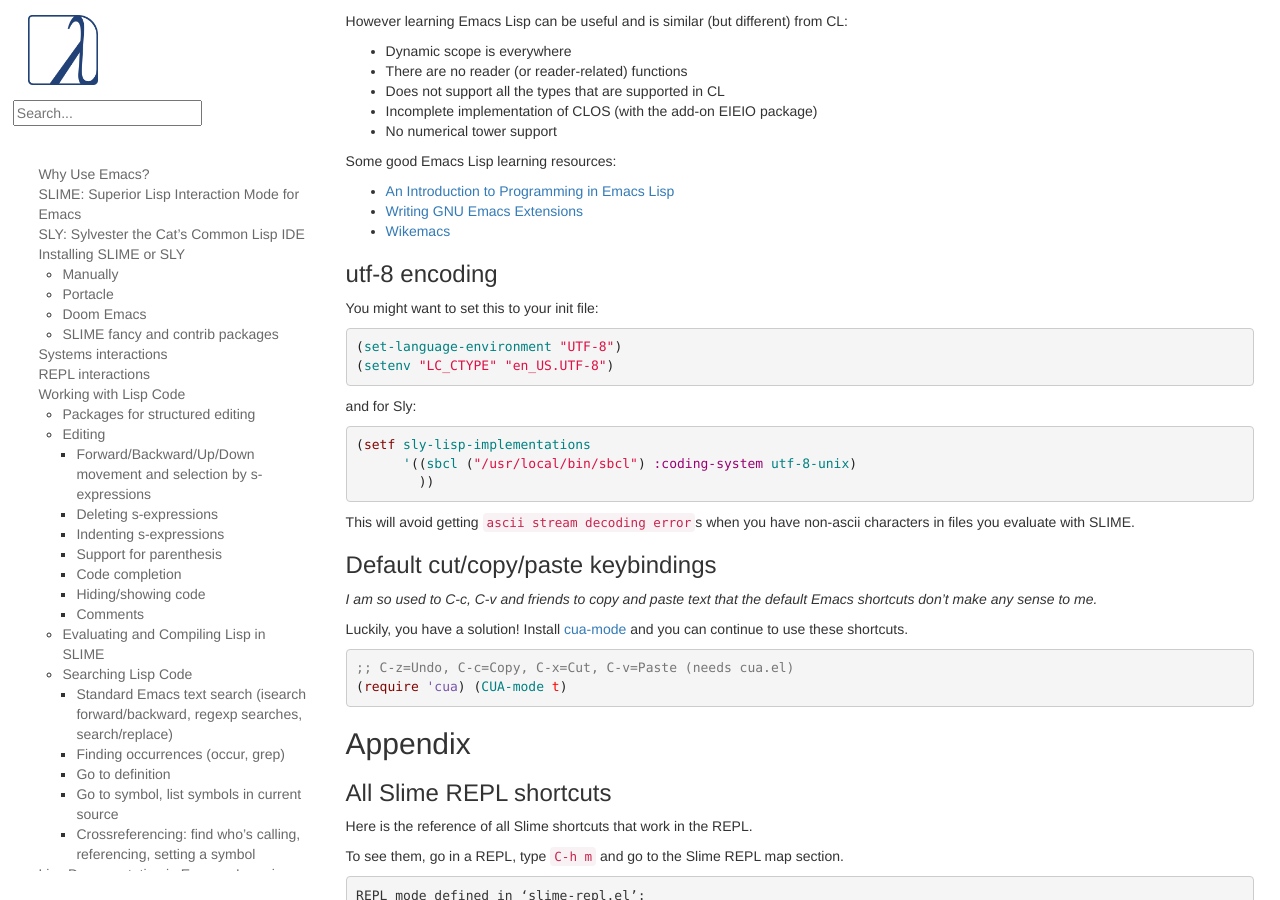
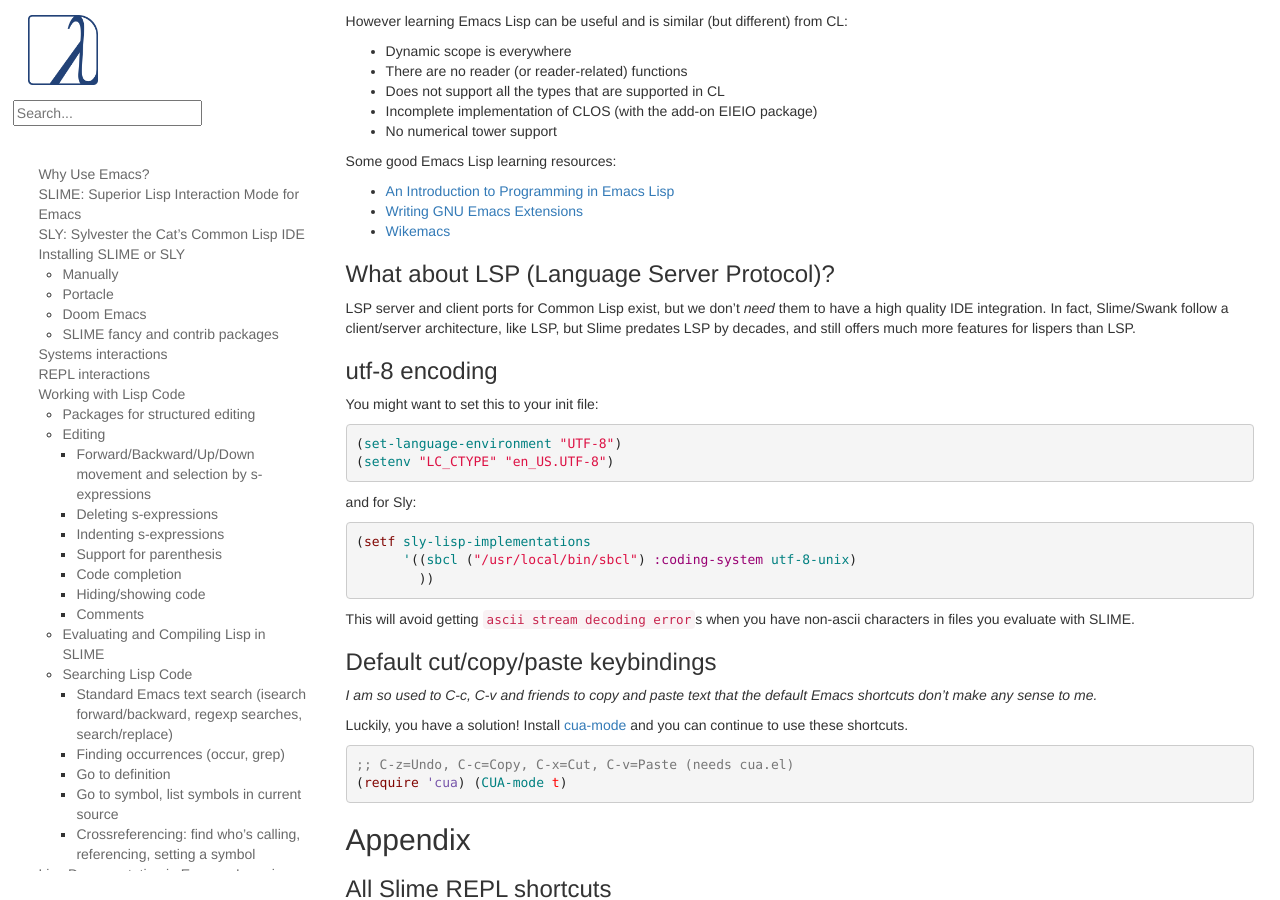
Before and after one commit to LispCookbook/cl-cookbook, a Jekyll site: the page built from emacs-ide.md, in a window 1280 px wide and 900 px high, scrolled down 13947 px. Built offline with Jekyll 4.4.1, drawn with Linux system fonts in a browser that asks for light colours.

Commit message:
emacs: FAQ: LSP?

```diff
--- a/emacs-ide.md
+++ b/emacs-ide.md
@@ -802,6 +802,10 @@
 *   [Writing GNU Emacs Extensions](http://www.oreilly.com/catalog/gnuext/)
 *   [Wikemacs](http://wikemacs.org/wiki/Category:Emacs_Lisp)
 
+### What about LSP (Language Server Protocol)?
+
+LSP server and client ports for Common Lisp exist, but we don't *need* them to have a high quality IDE integration. In fact, Slime/Swank follow a client/server architecture, like LSP, but Slime predates LSP by decades, and still offers much more features for lispers than LSP.
+
 ### utf-8 encoding
 
 You might want to set this to your init file:
```
